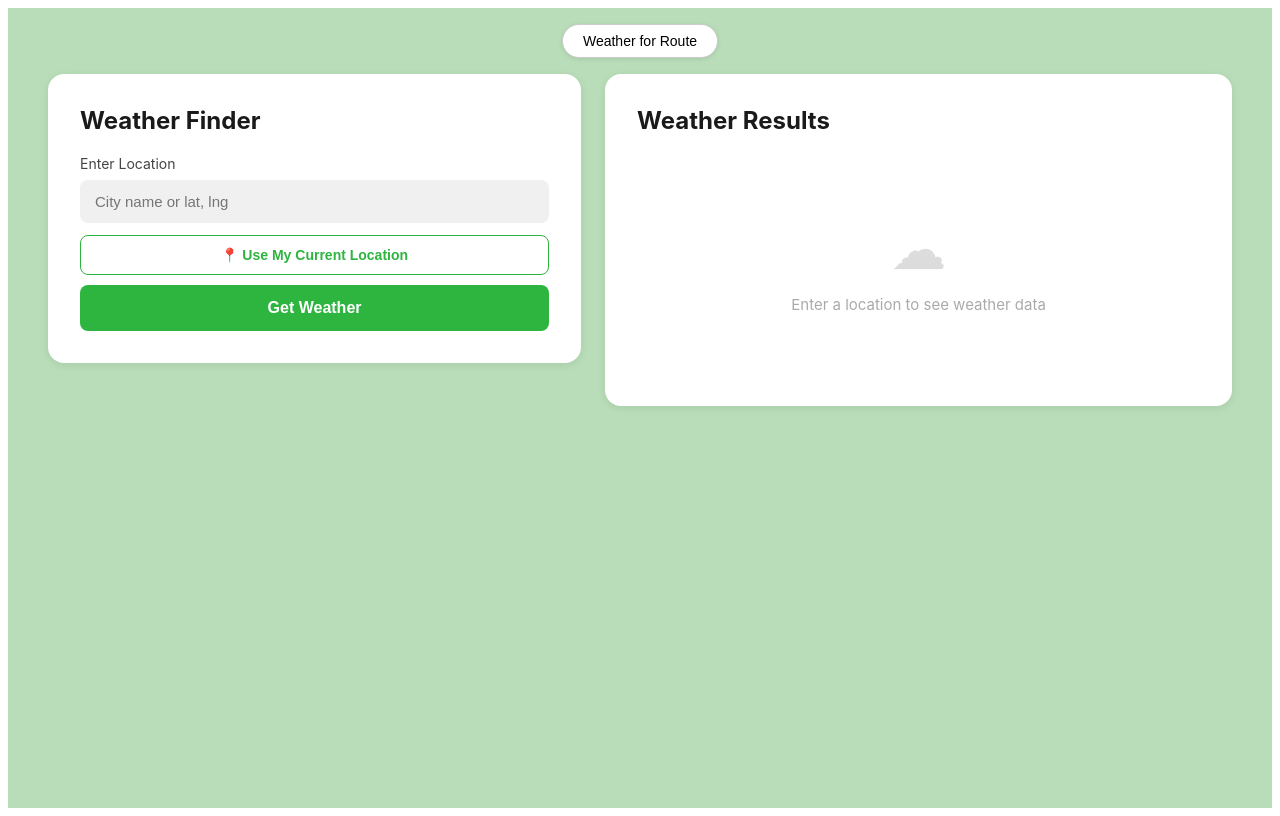
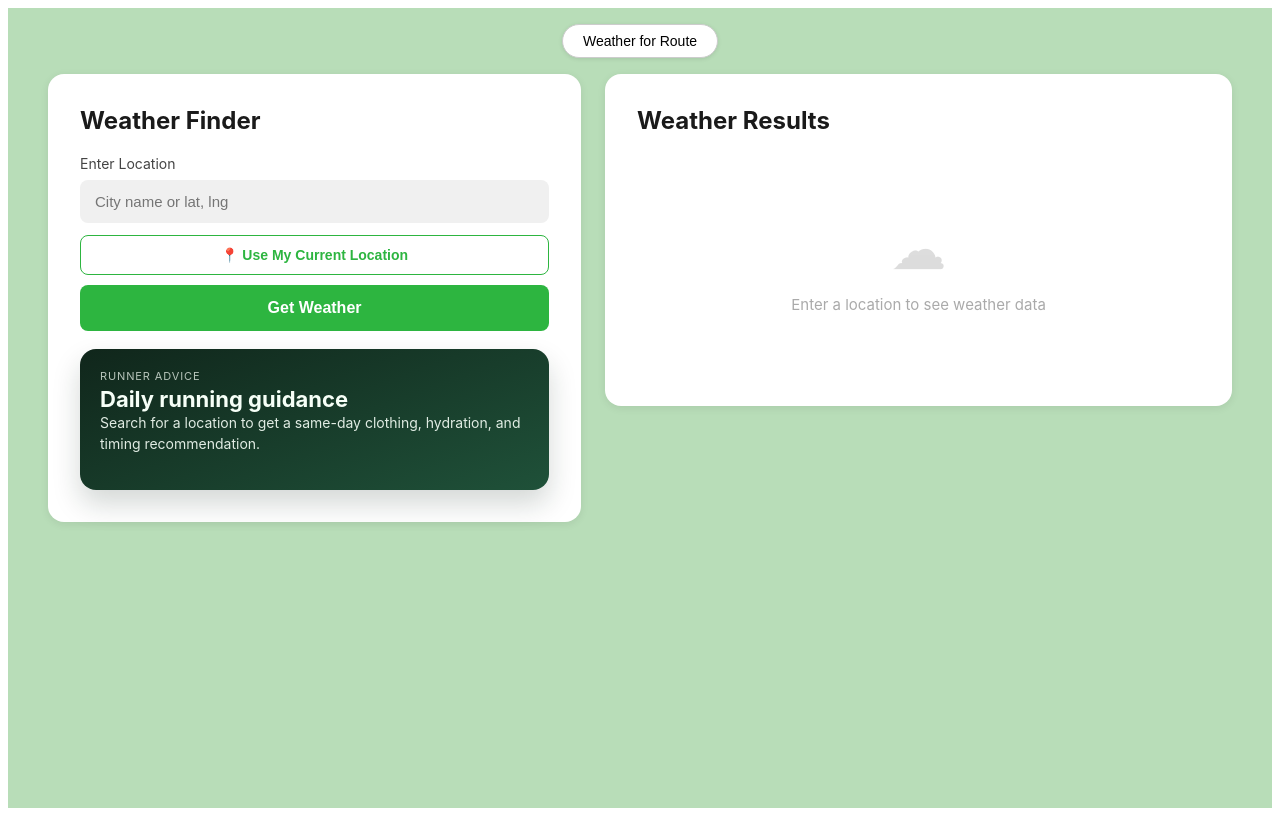
Before and after one commit to BenMaltby/GUI-WeatherAppRunners, a React (Vite) app: page / in a window 1280 px wide. Built offline with nearby package versions, Linux system fonts and the light colour scheme.

Commit message:
Initial runners advice card implementation

```diff
--- a/src/pages/weatherPage.css
+++ b/src/pages/weatherPage.css
@@ -209,6 +209,101 @@
 .get-weather-btn:disabled {
   opacity: 0.75;
   cursor: wait;
+}
+
+.runner-advice-card {
+  margin-top: 18px;
+  padding: 20px;
+  border-radius: 16px;
+  background: linear-gradient(160deg, #10261b 0%, #1f5139 100%);
+  color: #f6fff7;
+  box-shadow: 0 14px 28px rgba(16, 38, 27, 0.18);
+}
+
+.runner-advice-header {
+  display: flex;
+  justify-content: space-between;
+  align-items: flex-start;
+  gap: 12px;
+  margin-bottom: 12px;
+}
+
+.runner-advice-eyebrow {
+  margin: 0 0 4px;
+  font-size: 11px;
+  letter-spacing: 0.08em;
+  text-transform: uppercase;
+  color: rgba(246, 255, 247, 0.72);
+}
+
+.runner-advice-card h3 {
+  margin: 0;
+  font-size: 22px;
+  line-height: 1.15;
+}
+
+.runner-advice-badge {
+  flex-shrink: 0;
+  border-radius: 999px;
+  padding: 8px 12px;
+  font-size: 12px;
+  font-weight: 700;
+}
+
+.runner-advice-badge.tone-good {
+  background: #d9f99d;
+  color: #365314;
+}
+
+.runner-advice-badge.tone-mixed {
+  background: #fef08a;
+  color: #854d0e;
+}
+
+.runner-advice-badge.tone-caution {
+  background: #fecaca;
+  color: #991b1b;
+}
+
+.runner-advice-summary {
+  margin: 0 0 16px;
+  font-size: 14px;
+  line-height: 1.5;
+  color: rgba(246, 255, 247, 0.9);
+}
+
+.runner-advice-grid {
+  display: grid;
+  gap: 12px;
+}
+
+.runner-advice-section {
+  padding: 14px;
+  border-radius: 12px;
+  background: rgba(255, 255, 255, 0.08);
+  border: 1px solid rgba(255, 255, 255, 0.1);
+}
+
+.runner-advice-section p {
+  margin: 0;
+  font-size: 13px;
+  line-height: 1.5;
+  color: rgba(246, 255, 247, 0.92);
+}
+
+.runner-advice-highlight {
+  background: rgba(194, 255, 214, 0.14);
+  border-color: rgba(194, 255, 214, 0.24);
+}
+
+.runner-advice-label {
+  display: block;
+  margin-bottom: 6px;
+  font-size: 11px;
+  font-weight: 700;
+  letter-spacing: 0.08em;
+  text-transform: uppercase;
+  color: #b8f7c6;
 }
 
 /* ── Right Results Panel ── */
@@ -478,4 +573,12 @@
   .results-panel {
     max-height: none;
   }
+
+  .runner-advice-header {
+    flex-direction: column;
+  }
+
+  .runner-advice-badge {
+    align-self: flex-start;
+  }
 }
--- a/src/pages/weatherPage.jsx
+++ b/src/pages/weatherPage.jsx
@@ -98,6 +98,63 @@ function WeatherCard({ band, weather }) {
       <button className="more-btn" onClick={() => setExpanded(!expanded)}>
         {expanded ? "Less ▲" : "More ▼"}
       </button>
+    </div>
+  );
+}
+
+function RunnerAdviceCard({ advice, loading, locationName }) {
+  if (loading) {
+    return (
+      <div className="runner-advice-card">
+        <p className="runner-advice-eyebrow">Runner Advice</p>
+        <h3>Building today&apos;s plan</h3>
+        <p className="runner-advice-summary">
+          Checking the forecast to suggest the best kit, hydration, and run window.
+        </p>
+      </div>
+    );
+  }
+
+  if (!advice) {
+    return (
+      <div className="runner-advice-card">
+        <p className="runner-advice-eyebrow">Runner Advice</p>
+        <h3>Daily running guidance</h3>
+        <p className="runner-advice-summary">
+          Search for a location to get a same-day clothing, hydration, and timing recommendation.
+        </p>
+      </div>
+    );
+  }
+
+  return (
+    <div className="runner-advice-card">
+      <div className="runner-advice-header">
+        <div>
+          <p className="runner-advice-eyebrow">Runner Advice</p>
+          <h3>{locationName ? `${locationName} today` : "Today"}</h3>
+        </div>
+        <span className={`runner-advice-badge tone-${advice.tone}`}>{advice.badge}</span>
+      </div>
+
+      <p className="runner-advice-summary">{advice.summary}</p>
+
+      <div className="runner-advice-grid">
+        <div className="runner-advice-section">
+          <span className="runner-advice-label">Clothing</span>
+          <p>{advice.clothing}</p>
+        </div>
+
+        <div className="runner-advice-section">
+          <span className="runner-advice-label">Hydration</span>
+          <p>{advice.hydration}</p>
+        </div>
+
+        <div className="runner-advice-section runner-advice-highlight">
+          <span className="runner-advice-label">Best Time To Run</span>
+          <p>{advice.bestTime}</p>
+        </div>
+      </div>
     </div>
   );
 }
@@ -267,6 +324,112 @@ function buildRunningScores(bandSummaries) {
   );
 }
 
+function formatTemperatureRange(minTemp, maxTemp) {
+  if (minTemp == null || maxTemp == null) {
+    return "mixed temperatures";
+  }
+
+  if (Math.round(minTemp) === Math.round(maxTemp)) {
+    return `${Math.round(minTemp)}°C`;
+  }
+
+  return `${Math.round(minTemp)}-${Math.round(maxTemp)}°C`;
+}
+
+function buildRunnerAdvice(bandSummaries, runningScores) {
+  const validBands = bandSummaries.filter((band) => band.hasData);
+  if (!validBands.length) {
+    return null;
+  }
+
+  const minTemp = Math.min(...validBands.map((band) => band.avgTemp ?? Infinity));
+  const maxTemp = Math.max(...validBands.map((band) => band.avgTemp ?? -Infinity));
+  const highestHumidity = Math.max(...validBands.map((band) => band.avgHumidity ?? 0));
+  const highestWind = Math.max(...validBands.map((band) => band.avgWind ?? 0));
+  const worstSeverity = Math.max(...validBands.map((band) => band.conditionSeverity ?? 0));
+  const wettestGround = validBands.some((band) => band.ground === "Wet");
+  const dampGround = validBands.some((band) => band.ground === "Damp");
+  const icyConditions = validBands.some((band) => (band.avgTemp ?? 10) <= 1);
+  const highestPollen = Math.max(...validBands.map((band) => band.peakPollen ?? 0));
+  const highestAqi = Math.max(...validBands.map((band) => band.avgAqi ?? 0));
+  const scoredBands = validBands
+    .map((band) => ({
+      ...band,
+      runningScore: typeof runningScores[band.id] === "number" ? runningScores[band.id] : -1,
+    }))
+    .sort((a, b) => b.runningScore - a.runningScore);
+  const bestBand = scoredBands[0];
+  const bestBandMeta = RUN_BANDS.find((band) => band.id === bestBand.id);
+
+  let clothing;
+  if (maxTemp <= 2) {
+    clothing = "Go with thermal layers, a long-sleeve top, tights, and gloves. A hat or buff will help if you are heading out early.";
+  } else if (maxTemp <= 8) {
+    clothing = "A long-sleeve top with tights or shorts over leggings should work well. Add a light jacket for the colder parts of the day.";
+  } else if (maxTemp <= 15) {
+    clothing = "A breathable long-sleeve or short-sleeve with a light outer layer is a safe choice. You will likely be comfortable once you settle into the run.";
+  } else if (maxTemp <= 22) {
+    clothing = "Shorts and a light technical tee should be comfortable. Keep layers minimal so you do not overheat once moving.";
+  } else {
+    clothing = "Choose your lightest, most breathable kit. Shorts, a moisture-wicking top, and a cap or sunglasses will suit the warmer conditions.";
+  }
+
+  if (wettestGround || dampGround || worstSeverity >= 0.5) {
+    clothing += " Conditions look damp or wet at points, so grippy shoes and a light water-resistant layer would be smart.";
+  } else if (highestWind >= 20) {
+    clothing += " It may feel breezier at times, so a thin wind-resistant layer is worth having.";
+  }
+
+  if (icyConditions) {
+    clothing += " Watch for icy patches, especially on shaded paths and bridges.";
+  }
+
+  let hydration;
+  if (maxTemp >= 24 || highestHumidity >= 80) {
+    hydration = "Carry water and drink before you head out. For a longer run, add electrolytes and avoid waiting until you feel thirsty.";
+  } else if (maxTemp >= 18 || highestHumidity >= 70) {
+    hydration = "Take water with you if you are planning more than an easy short run. A good drink before and after should help you stay ahead of the conditions.";
+  } else {
+    hydration = "Standard hydration should be enough for most runs today, but a quick drink before and after is still a good habit.";
+  }
+
+  if (highestPollen >= 80) {
+    hydration += " Pollen is on the higher side, so rinsing off and changing clothes after the run may help.";
+  }
+
+  if (highestAqi >= 60) {
+    hydration += " Air quality is not ideal, so keep the effort easier if your breathing feels irritated.";
+  }
+
+  const bestTime = bestBandMeta
+    ? `${bestBandMeta.label} (${bestBandMeta.timeLabel}) looks strongest, with the best overall running score and the most manageable mix of temperature and conditions.`
+    : "The most comfortable run window appears to be the highest-scoring part of the day.";
+
+  const score = bestBand.runningScore;
+  let badge = "Favourable";
+  let tone = "good";
+  let summary = `Expect ${formatTemperatureRange(minTemp, maxTemp)} across the day, so this looks like a solid running day overall.`;
+
+  if (score < 45) {
+    badge = "Caution";
+    tone = "caution";
+    summary = `Today looks more challenging for runners, with ${formatTemperatureRange(minTemp, maxTemp)} and less friendly conditions at several points in the day.`;
+  } else if (score < 70) {
+    badge = "Mixed";
+    tone = "mixed";
+    summary = `Conditions are runnable but uneven, with ${formatTemperatureRange(minTemp, maxTemp)} and some trade-offs depending on when you go out.`;
+  }
+
+  return {
+    badge,
+    tone,
+    summary,
+    clothing,
+    hydration,
+    bestTime,
+  };
+}
+
 function inBand(hour, bandId) {
   if (bandId === 1) return hour >= 6 && hour < 12;
   if (bandId === 2) return hour >= 12 && hour < 18;
@@ -328,6 +491,7 @@ function buildBandWeather(forecast, airData) {
       avgAqi,
       commonCode,
       peakPollen,
+      ground,
       conditionSeverity: weatherSeverity(commonCode),
       groundPenalty: groundPenalty(ground),
       pollenPenalty: pollenPenalty(peakPollen),
@@ -338,6 +502,7 @@ function buildBandWeather(forecast, airData) {
 
   const runningScores = buildRunningScores(bandSummaries);
   const bandWeather = {};
+  const runnerAdvice = buildRunnerAdvice(bandSummaries, runningScores);
 
   for (const summary of bandSummaries) {
     if (!summary.hasData) {
@@ -379,13 +544,14 @@ function buildBandWeather(forecast, airData) {
     };
   }
 
-  return bandWeather;
+  return { bandWeather, runnerAdvice };
 }
 
 
 // ── Main Page ─────────────────────────────────────────────────────────────────
 export default function WeatherPage({ onNavigateToRoute }) {
   const [weatherBands, setWeatherBands] = useState({});
+  const [runnerAdvice, setRunnerAdvice] = useState(null);
   const [weatherLoading, setWeatherLoading] = useState(false);
   const [weatherError, setWeatherError] = useState("");
   const [inputValue, setInputValue] = useState("");
@@ -443,18 +609,21 @@ export default function WeatherPage({ onNavigateToRoute }) {
       setWeatherLoading(true);
       setSearchedLocation(finalLocation);
       setWeatherBands({});
+      setRunnerAdvice(null);
 
       const [forecast, airData] = await Promise.all([
         getForecastByCoords(finalLocation.lat, finalLocation.lng),
         getAirQualityByCoords(finalLocation.lat, finalLocation.lng).catch(() => null)
       ]);
 
-      const bandData = buildBandWeather(forecast, airData);
-      setWeatherBands(bandData);
+      const { bandWeather, runnerAdvice: nextRunnerAdvice } = buildBandWeather(forecast, airData);
+      setWeatherBands(bandWeather);
+      setRunnerAdvice(nextRunnerAdvice);
       setSearchedLocation(finalLocation);
     } catch (err) {
       setWeatherError(err.message || "Failed to fetch weather data");
       setSearchedLocation(null);
+      setRunnerAdvice(null);
     } finally {
       setWeatherLoading(false);
     }
@@ -554,6 +723,12 @@ export default function WeatherPage({ onNavigateToRoute }) {
           >
             {weatherLoading ? "Getting Weather…" : "Get Weather"}
           </button>
+
+          <RunnerAdviceCard
+            advice={runnerAdvice}
+            loading={weatherLoading}
+            locationName={searchedLocation?.name}
+          />
         </div>
 
         {/* ── Right Panel ── */}
```
